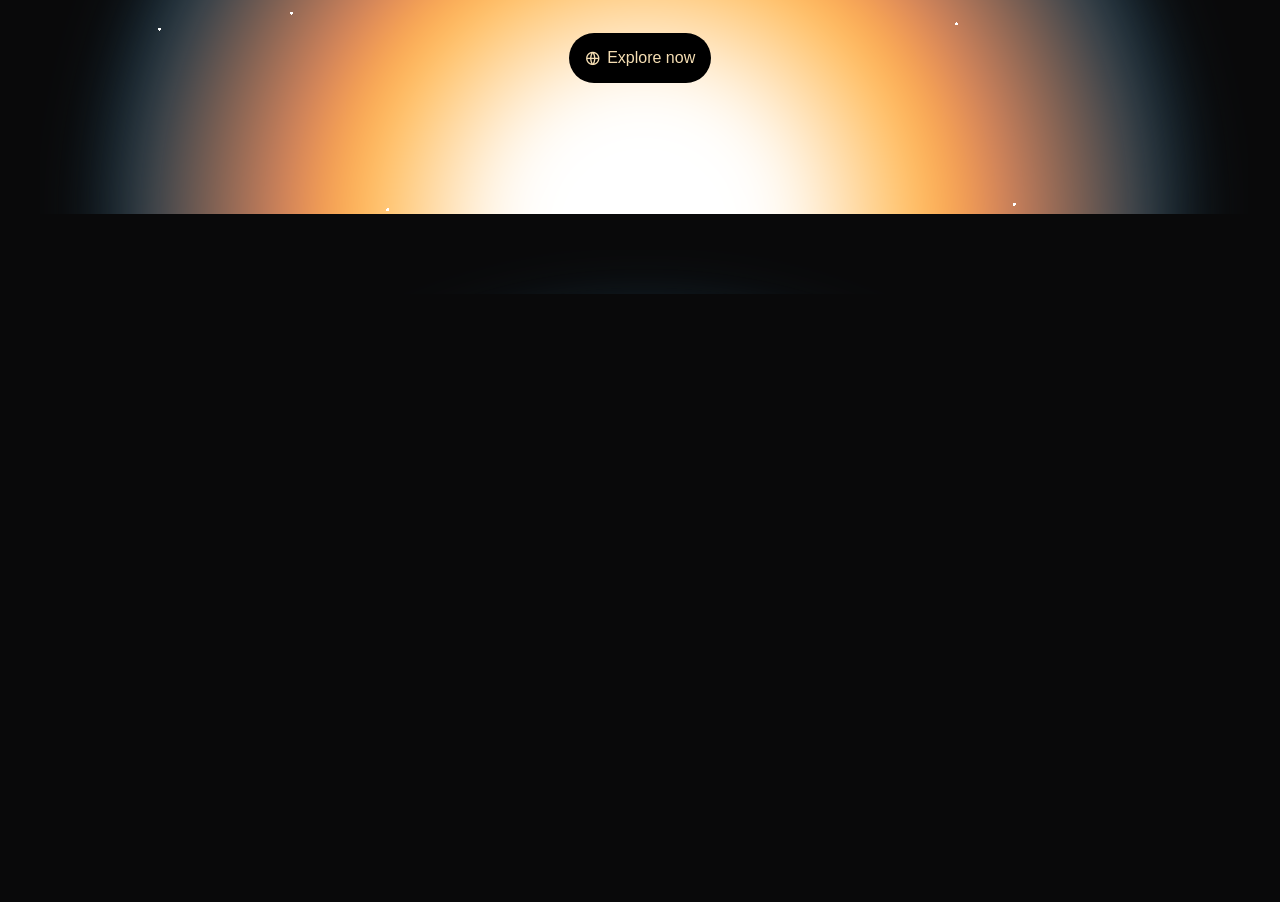
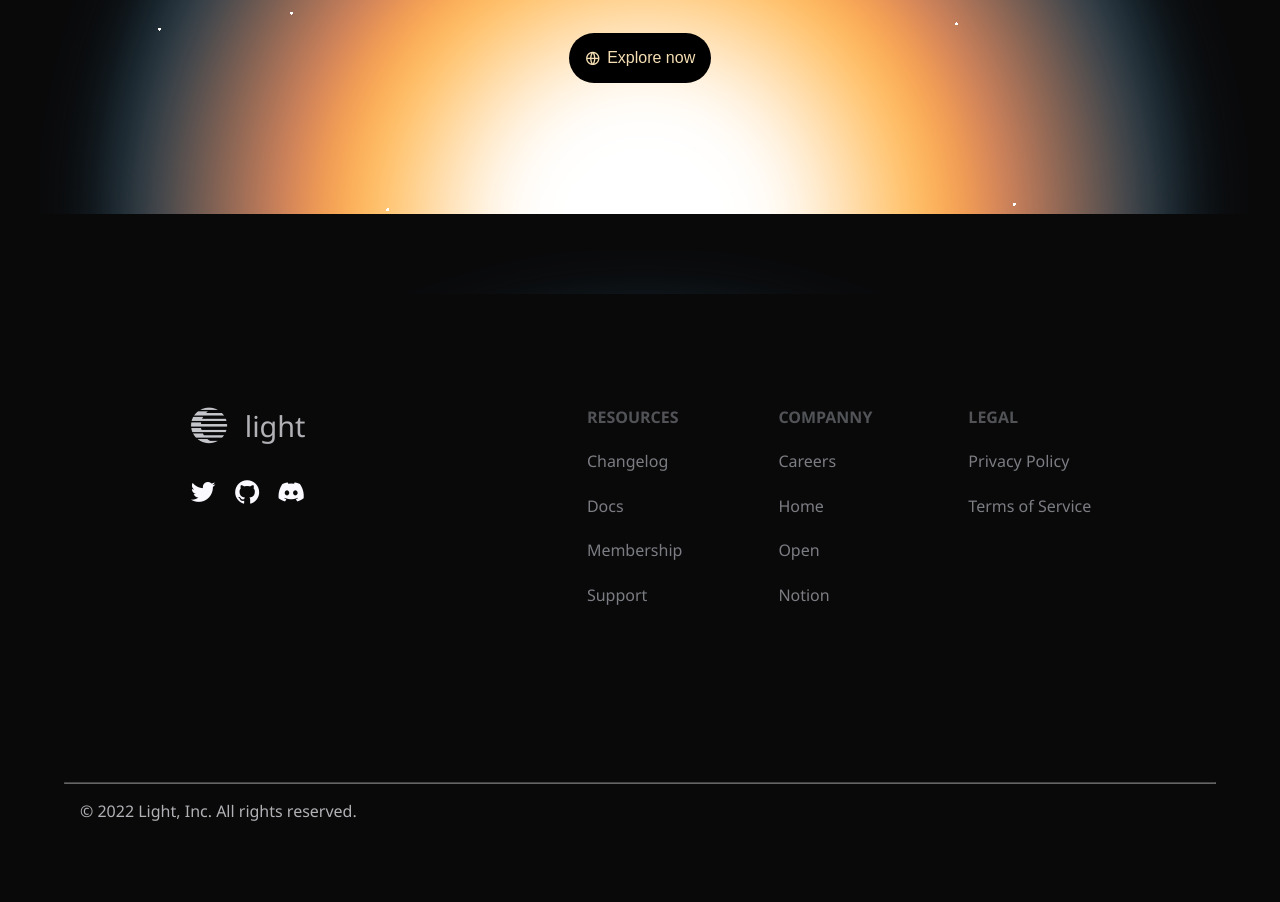
Before and after one commit to abhijeet117/Light-clone, a plain HTML site: page index.html in a window 1280 px wide. Shown: the part 5475-6377 px from the top of the page. Before the commit the page ends 5769 px from the top, so only its background shows below. Drawn offline with nearby package versions, Linux system fonts and the light colour scheme.

Commit message:
added section 9 & 10

```diff
--- a/index.html
+++ b/index.html
@@ -199,6 +199,52 @@
 
         </section>
 
+        <section class="section9">
+            <div class="lft">
+                <div class="first">
+                    <img src="./assets/hesder-logo.png">
+                    <h1>light</h1>
+                </div>
+
+                <div class="second">
+                    <i class="ri-twitter-fill"></i>
+                    <i class="ri-github-fill"></i>
+                    <i class="ri-discord-fill"></i>
+                </div>
+            </div>
+
+            <div class="rgt">
+                <div class="frst">
+                    <h4>RESOURCES</h4>
+                    <p>Changelog</p>
+                    <p>Docs</p>
+                    <p>Membership</p>
+                    <p>Support</p>
+                </div>
+                <div class="scond">
+                    <h4>COMPANNY</h4>
+                    <p>Careers</p>
+                    <p>Home</p>
+                    <p>Open</p>
+                    <p>Notion</p>
+                </div>
+                <div class="third">
+                    <h4>LEGAL</h4>
+                    <p>Privacy Policy</p>
+                    <p>Terms of Service</p>
+                </div>
+
+            </div>
+
+
+        </section>
+
+        <section class="section10">
+            <hr>
+
+            <p>© 2022 Light, Inc. All rights reserved.</p>
+        </section>
+
 
     </main>
 </body>
--- a/style.scss
+++ b/style.scss
@@ -447,7 +447,6 @@ html {
     background-size: contain;
     background-position: center;
 
-
     display: flex;
     flex-direction: column;
     align-items: center;
@@ -487,5 +486,77 @@ html {
     }
   }
 
+  .section9 {
+
+    padding: 3rem;
+    display: flex;
+    justify-content: space-around;
+
+    .lft {
+      display: flex;
+      flex-direction: column;
+      padding: 4rem;
+      gap: 2rem;
+      .first {
+        display: flex;
+        align-items: center;
+        gap: 1rem;
+
+        img {
+          width: 2.5rem;
+        }
+
+        h1 {
+          font-size: 1.8rem;
+          font-weight: 400;
+          opacity: 0.7;
+        }
+      }
+
+      .second{
+        display: flex;
+        align-items: center;
+        justify-content: space-between;
+
+        i{
+          font-size: 1.8rem;
+        }
+      }
+    }
+
+    .rgt{
+      display: flex;
+      padding: 4rem;
+      gap: 6rem;
+      justify-content: space-between;
+
+      .frst, .scond, .third{
+        display: flex;
+        flex-direction: column;
+        gap: 1.4rem;
+
+        h4{
+          color: #515357;
+        }
+
+        p{
+          color: #7B7D82;
+        }
+      }
+    }
+
 
   }
+
+  .section10{
+    padding: 4rem;
+    hr{
+      opacity: 0.4;
+    }
+
+    p{
+      padding: 1rem;
+      opacity: 0.7;
+    }
+  }
+}
```
Also changed, not shown: style.css, 1 other file. Lines whose indentation alone changed are shown as unchanged.
